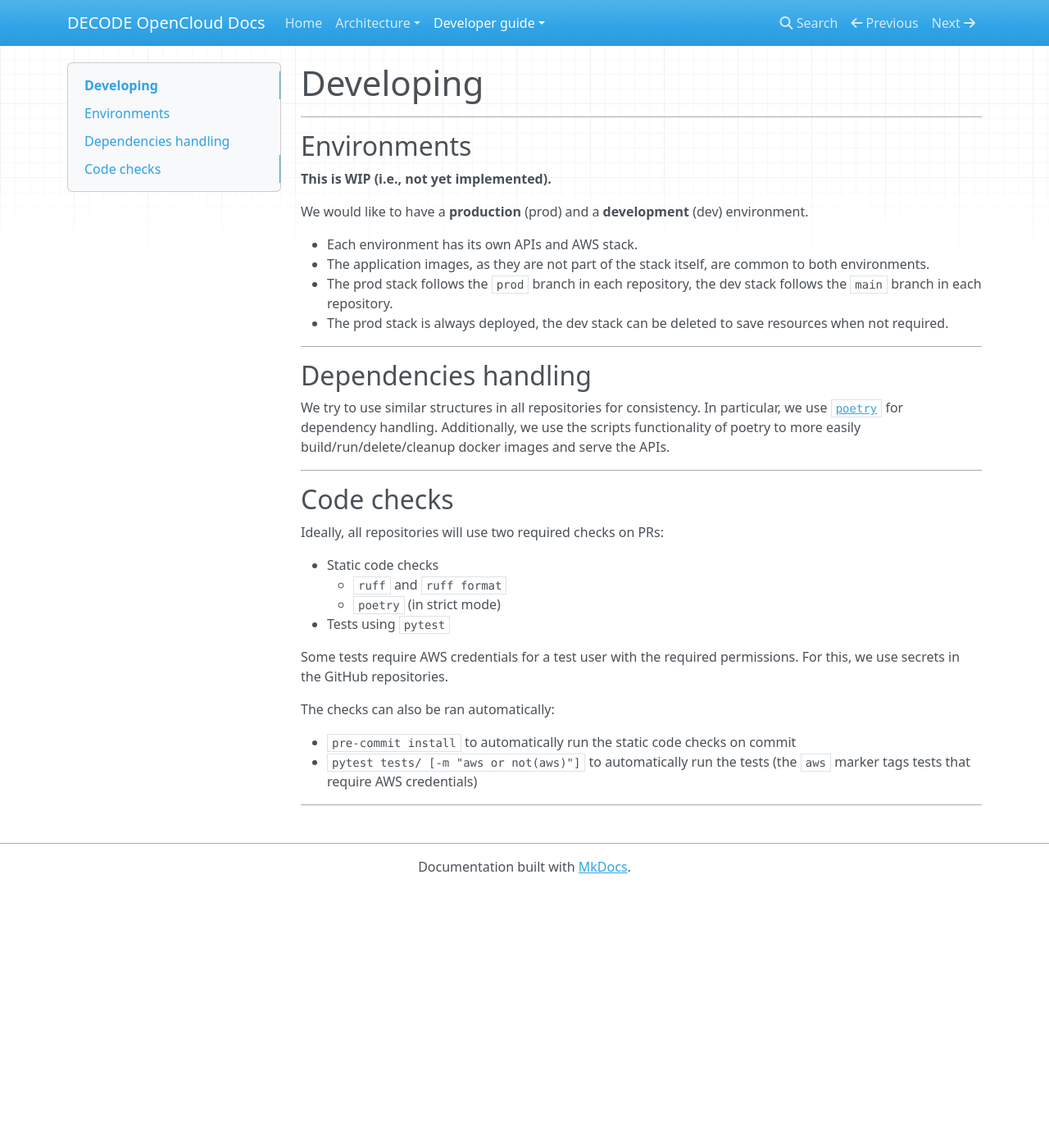
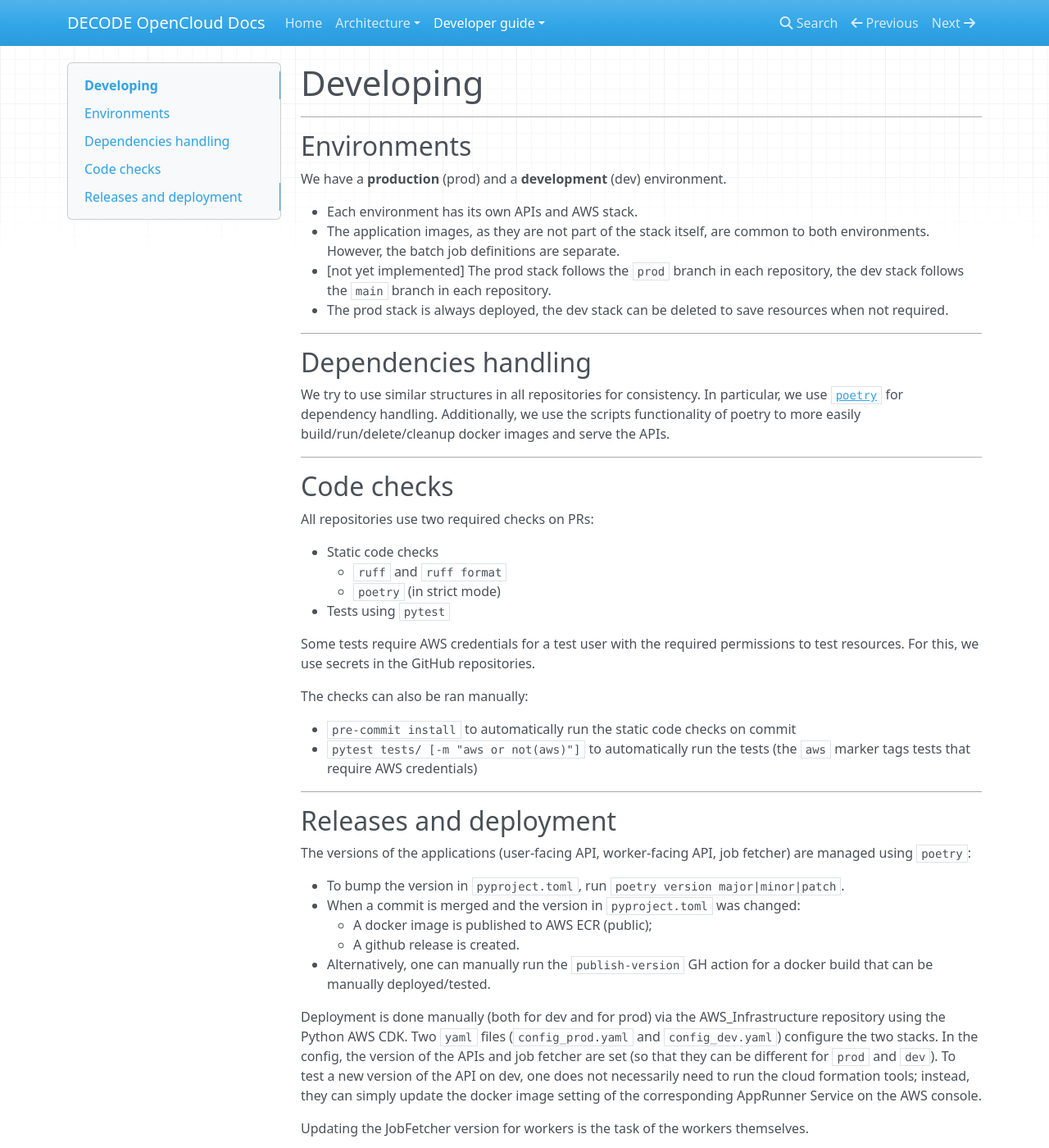
Before and after one commit to ries-lab/DECODE_Cloud_Documentation, an MkDocs documentation site: the page built from docs/developer/developing.md, in a window 1280 px wide and 1400 px high. Shown: the whole window at 82% size. Built offline with MkDocs 1.6.1, drawn with Linux system fonts in a browser that asks for light colours; nearby versions of some CDN libraries.

Commit message:
Add deployment description

```diff
--- a/docs/developer/developing.md
+++ b/docs/developer/developing.md
@@ -4,13 +4,11 @@
 
 ## Environments
 
-**This is WIP (i.e., not yet implemented).**
-
-We would like to have a **production** (prod) and a **development** (dev) environment.
+We have a **production** (prod) and a **development** (dev) environment.
 
 * Each environment has its own APIs and AWS stack.
-* The application images, as they are not part of the stack itself, are common to both environments.
-* The prod stack follows the `prod` branch in each repository, the dev stack follows the `main` branch in each repository.
+* The application images, as they are not part of the stack itself, are common to both environments. However, the batch job definitions are separate.
+* [not yet implemented] The prod stack follows the `prod` branch in each repository, the dev stack follows the `main` branch in each repository.
 * The prod stack is always deployed, the dev stack can be deleted to save resources when not required.
 
 ---
@@ -25,19 +23,36 @@ Additionally, we use the scripts functionality of poetry to more easily build/ru
 
 ## Code checks
 
-Ideally, all repositories will use two required checks on PRs:
+All repositories use two required checks on PRs:
 
 * Static code checks
     * `ruff` and `ruff format`
     * `poetry` (in strict mode)
 * Tests using `pytest`
 
-Some tests require AWS credentials for a test user with the required permissions.
+Some tests require AWS credentials for a test user with the required permissions to test resources.
 For this, we use secrets in the GitHub repositories.
-<!--- TODO: Describe required permissions. -->
 
-The checks can also be ran automatically:
+The checks can also be ran manually:
 
 * `pre-commit install` to automatically run the static code checks on commit
 * `pytest tests/ [-m "aws or not(aws)"]` to automatically run the tests (the `aws` marker tags tests that require AWS credentials)
+
 ---
+
+## Releases and deployment
+The versions of the applications (user-facing API, worker-facing API, job fetcher) are managed using `poetry`:
+
+* To bump the version in `pyproject.toml`, run `poetry version major|minor|patch`.
+* When a commit is merged and the version in `pyproject.toml` was changed:
+    * A docker image is published to AWS ECR (public);
+    * A github release is created.
+* Alternatively, one can manually run the `publish-version` GH action for a docker build that can be manually deployed/tested.
+
+Deployment is done manually (both for dev and for prod) via the AWS_Infrastructure repository using the Python AWS CDK.
+Two `yaml` files (`config_prod.yaml` and `config_dev.yaml`) configure the two stacks.
+In the config, the version of the APIs and job fetcher are set (so that they can be different for `prod` and `dev`).
+To test a new version of the API on dev, one does not necessarily need to run the cloud formation tools;
+instead, they can simply update the docker image setting of the corresponding AppRunner Service on the AWS console.
+
+Updating the JobFetcher version for workers is the task of the workers themselves.
```
Also changed, not shown: docs/architecture/repositories.md (+1 -0 lines).
